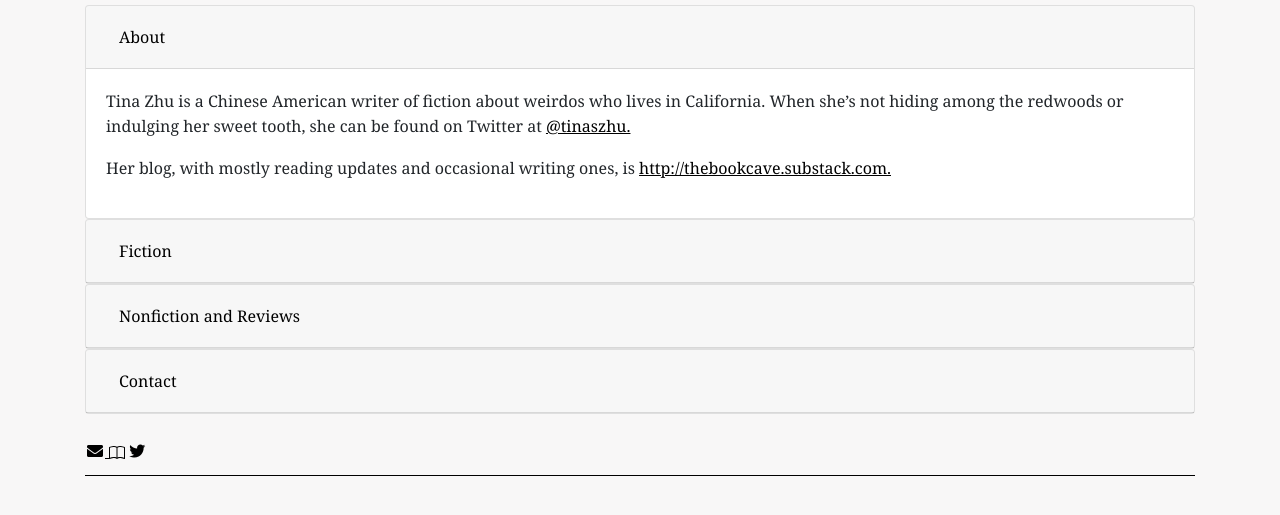
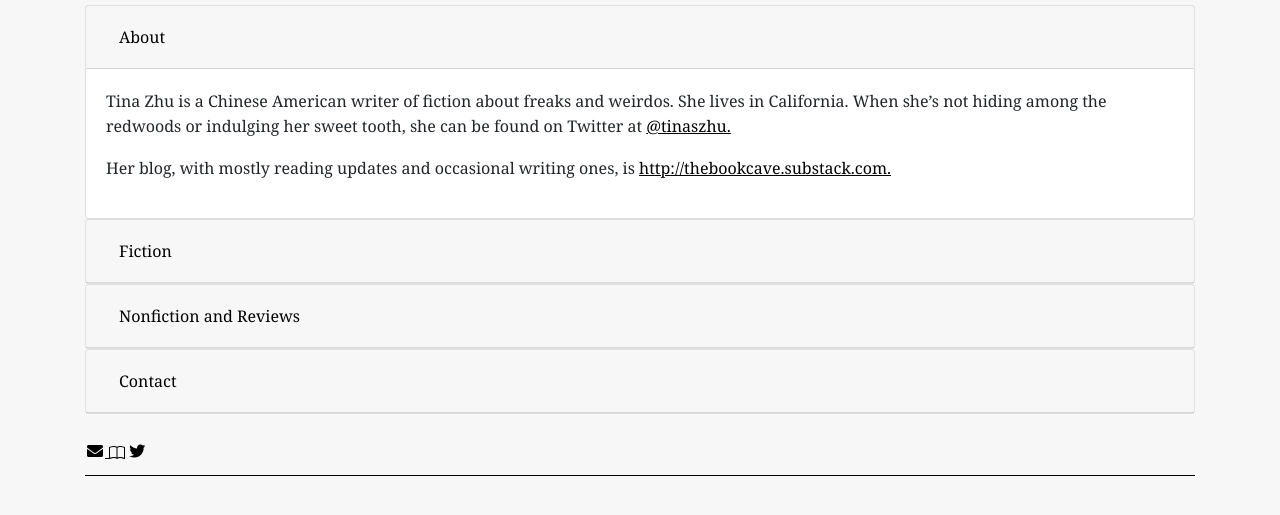
Before and after one commit to tinaszhu/tinaszhu.github.io, a plain HTML site: page index.html in a window 1280 px wide. Shown: the part 87-602 px from the top of the page. Drawn offline with nearby package versions, Linux system fonts and the light colour scheme.

Commit message:
Update index.html

```diff
--- a/index.html
+++ b/index.html
@@ -38,7 +38,7 @@
           </div>
           <div id="collapseOne" class="collapse show" data-parent="#accordion" aria-labelledby="headingOne">
             <div class="card-body">
-              <p>Tina Zhu is a Chinese American writer of fiction about weirdos who lives in California.
+              <p>Tina Zhu is a Chinese American writer of fiction about freaks and weirdos. She lives in California.
                 When she’s not hiding among the redwoods or indulging her sweet tooth, she can be found on Twitter at <a target="_blank" rel="noopener noreferrer" href="https://twitter.com/tinaszhu">@tinaszhu.</a></p>
 
                 <p>Her blog, with mostly reading updates and occasional writing ones, is <a target="_blank" rel="noopener noreferrer" href="http://thebookcave.substack.com">http://thebookcave.substack.com.</a> </p>
```
